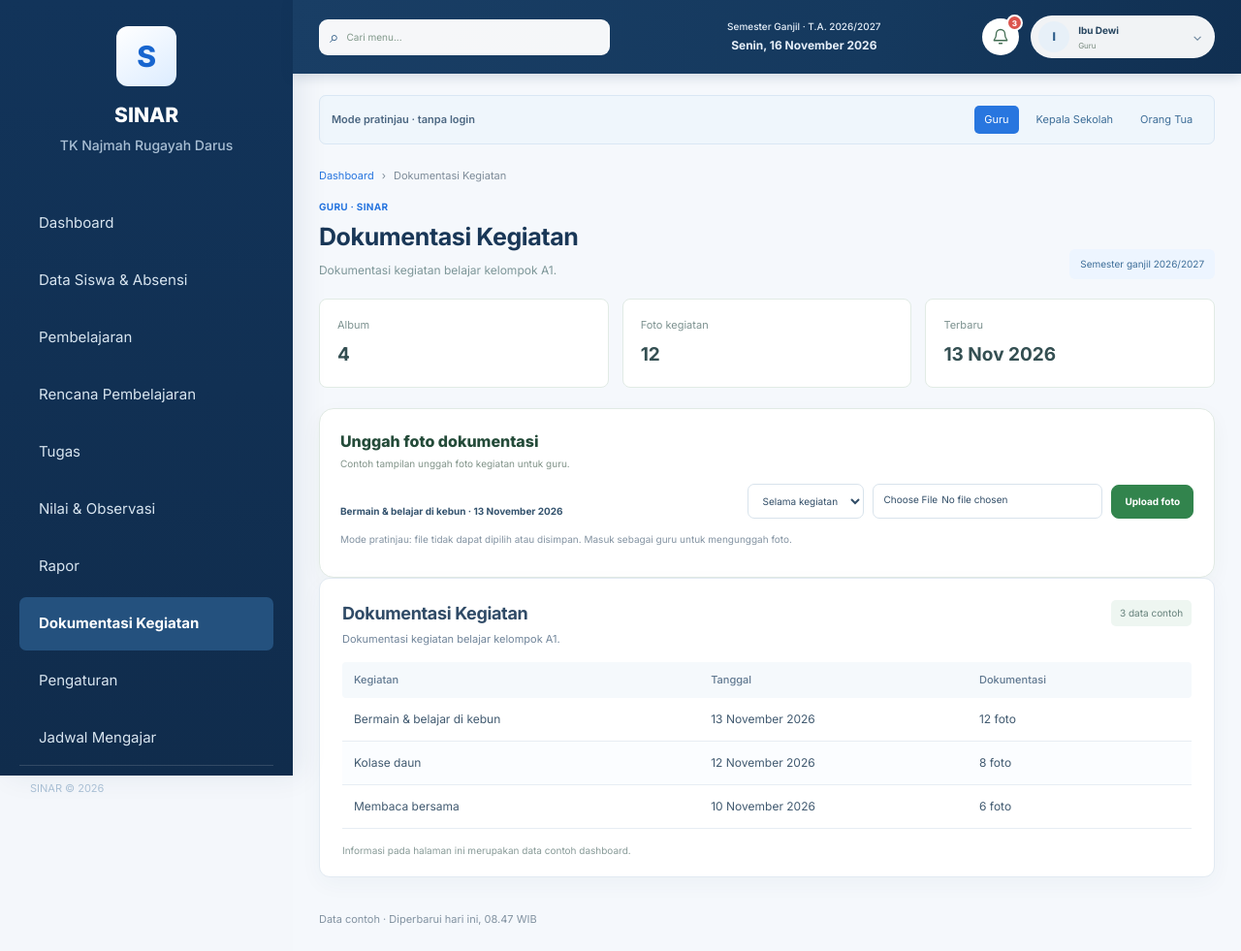
After one commit to Williamfs0409/SINAR-CONNECT, a Laravel app: page /dashboard/kegiatan in a window 1280 px wide. The commit adds this page. Shown: the whole page at 97% size. Run offline with Laravel 12, Linux system fonts and the light colour scheme; style sheets or scripts are compiled from the project's sources.

Commit message:
Menambahkan fitur upload dokumentasi -pratinjau

```diff
--- a/app/Http/Controllers/SchoolDataController.php
+++ b/app/Http/Controllers/SchoolDataController.php
@@ -755,7 +755,7 @@ class SchoolDataController extends Controller
                 'nama_lengkap' => 'Nama siswa', 'kategori' => 'Kategori', 'indikator' => 'Indikator',
                 'semester_1' => 'Ganjil', 'semester_2' => 'Genap',
             ]],
-            'kegiatan' => ['title' => 'Kegiatan Sekolah', 'description' => 'Kegiatan dan kelengkapan dokumentasi.', 'columns' => [
+            'kegiatan' => ['title' => 'Dokumentasi Kegiatan', 'description' => 'Foto kegiatan kelas yang diunggah guru dan dapat dilihat oleh orang tua siswa terkait.', 'columns' => [
                 'nama_kegiatan' => 'Kegiatan', 'jenis' => 'Jenis', 'tanggal' => 'Tanggal', 'lokasi' => 'Lokasi',
                 'kelas_terlibat' => 'Kelas', 'laporan_sebelum' => 'Sebelum', 'laporan_selama' => 'Selama',
                 'laporan_sesudah' => 'Sesudah',
--- a/resources/views/dashboard/content/parent.blade.php
+++ b/resources/views/dashboard/content/parent.blade.php
@@ -57,6 +57,6 @@
         <div class="role-panel-heading"><div><h2>Dokumentasi Kegiatan</h2><p>Cerita belajar Arka dari sekolah</p></div></div>
         <div class="role-document-card"><strong>Bermain &amp; Belajar di Kebun</strong><p>Mengenal tanaman bersama teman dan belajar merawat lingkungan.</p><small>12 foto · 13 November 2026</small><b>›</b></div>
         <div class="role-document-caption"><strong>Wali kelas: Ibu Dewi Puspita</strong><p>Dokumentasi hanya untuk orang tua yang terhubung dengan anak.</p></div>
-        <a class="role-link" href="#dokumentasi">Lihat dokumentasi →</a>
+        <a class="role-link" href="{{ route('dashboard.feature', ['section' => 'kegiatan']) }}">Lihat semua dokumentasi →</a>
     </section>
 </div>
--- a/resources/views/dashboard/content/teacher.blade.php
+++ b/resources/views/dashboard/content/teacher.blade.php
@@ -52,7 +52,7 @@
         <div class="role-progress-heading"><span>Kelengkapan draf rapor</span><strong>12 / 16 siswa</strong></div><div class="role-progress"><span style="width:75%"></span></div>
         <div class="role-note"><strong>Arka Pratama · Sosial emosional</strong><p>Mulai percaya diri bercerita dan membantu teman.</p></div>
         <div class="role-panel-foot"><span class="text-warning">4 observasi perlu dilengkapi</span><a href="#rapor">Lanjutkan rapor →</a></div>
-        <div id="dokumentasi" class="role-inline-row"><span><strong>Dokumentasi kegiatan</strong><small>12 foto · Bermain di kebun sekolah</small></span><a href="#dokumentasi">Kelola →</a></div>
+        <div id="dokumentasi" class="role-inline-row"><span><strong>Dokumentasi kegiatan</strong><small>12 foto · Bermain di kebun sekolah</small></span><a href="{{ route('dashboard.feature', ['section' => 'kegiatan']) }}">Kelola &amp; upload →</a></div>
     </section>
     <section id="pembelajaran" class="role-panel">
         <div class="role-panel-heading"><div><h2>Rencana Belajar &amp; Tugas</h2><p>Minggu ini · Tema Lingkunganku</p></div></div>
--- a/resources/views/dashboard/feature-actions.blade.php
+++ b/resources/views/dashboard/feature-actions.blade.php
@@ -303,7 +303,7 @@
 
 @if ($section === 'kegiatan' && $role === 'teacher')
     <section class="database-action-panel">
-        <div class="database-section-heading"><div><h2>Activity Photo Tracker</h2><p>Buat kegiatan kelas, lalu unggah foto sebelum, selama, atau sesudah kegiatan. Tidak menggunakan pelacakan GPS.</p></div></div>
+        <div class="database-section-heading"><div><h2>Unggah dokumentasi kegiatan</h2><p>Buat kegiatan kelas, lalu unggah foto sebelum, selama, atau sesudah kegiatan. Foto hanya dapat dilihat oleh pengguna yang terhubung dengan kelas terkait.</p></div></div>
         <form method="POST" action="{{ route('database.activity.store') }}" class="database-form-grid">
             @csrf
             <label>Kelas<select name="id_kelas" required>@foreach ($classOptions as $class)<option value="{{ $class->id_kelas }}">{{ $class->nama_kelas }} · {{ $class->kelompok }}</option>@endforeach</select></label>
@@ -314,7 +314,7 @@
             <label class="database-form-wide">Keterangan<textarea name="deskripsi" rows="3"></textarea></label>
             <div class="database-form-wide"><button class="database-button" type="submit">Buat kegiatan</button></div>
         </form>
-        <h3 class="database-subheading">Unggah foto kegiatan</h3>
+        <h3 class="database-subheading">Pilih kegiatan dan upload foto</h3>
         @foreach ($actions['activities'] ?? [] as $activity)
             <form method="POST" action="{{ route('database.activity.photo.store', ['activity' => $activity->id_kegiatan]) }}" enctype="multipart/form-data" class="database-inline-form">
                 @csrf
@@ -322,7 +322,7 @@
                 <select name="tahap"><option>Selama</option><option>Sebelum</option><option>Sesudah</option></select>
                 <input type="file" name="foto" accept="image/jpeg,image/png,image/webp" required>
                 <input name="keterangan" maxlength="255" placeholder="Keterangan foto">
-                <button class="database-button" type="submit">Unggah foto</button>
+                <button class="database-button" type="submit">Upload foto</button>
             </form>
         @endforeach
     </section>
--- a/resources/views/dashboard/feature.blade.php
+++ b/resources/views/dashboard/feature.blade.php
@@ -38,6 +38,10 @@
     @endforeach
 </section>
 
+@if ($dashboardSection === 'kegiatan')
+    @include('dashboard.preview-activity-documents')
+@endif
+
 <section class="role-panel role-feature-table-panel">
     <div class="role-panel-heading">
         <div>
--- a/resources/views/dashboard/parent.blade.php
+++ b/resources/views/dashboard/parent.blade.php
@@ -10,7 +10,7 @@
         ['id' => 'tabungan', 'label' => 'Tabungan Anak'],
         ['id' => 'tugas', 'label' => 'Tugas Anak'],
         ['id' => 'rapor', 'label' => 'Rapor Anak'],
-        ['id' => 'dokumentasi', 'label' => 'Dokumentasi Kegiatan'],
+        ['id' => 'kegiatan', 'label' => 'Dokumentasi Kegiatan'],
         ['id' => 'siswa', 'label' => 'Data Siswa'],
     ];
     $dashboardNotifications = [
@@ -25,7 +25,7 @@
         'tabungan' => ['description' => 'Riwayat setoran dan saldo tabungan anak.', 'stats' => [['Saldo saat ini', 'Rp850.000'], ['Setoran terakhir', 'Rp50.000'], ['Bulan ini', 'November']], 'columns' => ['Tanggal', 'Transaksi', 'Saldo'], 'rows' => [['10 November 2026', 'Setoran', 'Rp850.000'], ['10 Oktober 2026', 'Setoran Rp50.000', 'Rp800.000'], ['10 September 2026', 'Setoran Rp50.000', 'Rp750.000']]],
         'tugas' => ['description' => 'Tugas belajar anak yang dapat didampingi di rumah.', 'stats' => [['Tugas aktif', '2'], ['Tugas berikutnya', '17 Nov'], ['Sudah dikumpulkan', '3']], 'columns' => ['Nama tugas', 'Batas waktu', 'Status'], 'rows' => [['Kolase daun kering', '17 November · Seni & kreativitas', 'Belum dikumpulkan'], ['Bercerita bersama keluarga', '20 November · Bahasa', 'Belum dikumpulkan'], ['Mengenal tanaman', '13 November · Sains', 'Dikumpulkan']]],
         'rapor' => ['description' => 'Lihat ringkasan rapor dan perkembangan semester anak.', 'stats' => [['Periode', 'Semester ganjil'], ['Catatan tersedia', '4 aspek'], ['Status rapor', 'Berjalan']], 'columns' => ['Aspek', 'Perkembangan', 'Catatan guru'], 'rows' => [['Bahasa & literasi', 'Sesuai harapan', 'Senang mendengarkan cerita'], ['Sosial emosional', 'Sangat baik', 'Mulai percaya diri bercerita'], ['Motorik halus', 'Sesuai harapan', 'Aktif membuat kolase']]],
-        'dokumentasi' => ['description' => 'Foto dan cerita kegiatan belajar anak di sekolah.', 'stats' => [['Album tersedia', '4'], ['Foto terbaru', '12'], ['Diperbarui', '13 Nov 2026']], 'columns' => ['Kegiatan', 'Tanggal', 'Dokumentasi'], 'rows' => [['Bermain & belajar di kebun', '13 November 2026', '12 foto'], ['Kolase daun', '12 November 2026', '8 foto'], ['Membaca bersama', '10 November 2026', '6 foto']]],
+        'kegiatan' => ['description' => 'Foto dan cerita kegiatan belajar anak di sekolah.', 'stats' => [['Album tersedia', '4'], ['Foto terbaru', '12'], ['Diperbarui', '13 Nov 2026']], 'columns' => ['Kegiatan', 'Tanggal', 'Dokumentasi'], 'rows' => [['Bermain & belajar di kebun', '13 November 2026', '12 foto'], ['Kolase daun', '12 November 2026', '8 foto'], ['Membaca bersama', '10 November 2026', '6 foto']]],
         'siswa' => ['description' => 'Informasi siswa dan kelompok belajar yang terhubung ke akun orang tua.', 'stats' => [['Nama siswa', 'Arka Pratama'], ['Kelompok', 'A1 · Melati'], ['Wali kelas', 'Dewi Puspita']], 'columns' => ['Informasi siswa', 'Detail', 'Status'], 'rows' => [['Nama', 'Arka Pratama', 'Aktif'], ['Kelompok belajar', 'A1 · Melati', 'Tahun ajaran 2026/2027'], ['Wali kelas', 'Ibu Dewi Puspita', 'Terhubung']]],
     ];
 @endphp
--- /dev/null
+++ b/resources/views/dashboard/preview-activity-documents.blade.php
@@ -0,0 +1,36 @@
+@if ($dashboardRoleKey === 'teacher')
+    <section class="database-action-panel">
+        <div class="database-section-heading">
+            <div>
+                <h2>Unggah foto dokumentasi</h2>
+                <p>Contoh tampilan unggah foto kegiatan untuk guru.</p>
+            </div>
+        </div>
+        <div class="database-inline-form" aria-label="Simulasi unggah foto">
+            <strong>Bermain &amp; belajar di kebun · 13 November 2026</strong>
+            <select aria-label="Tahap kegiatan" disabled>
+                <option>Selama kegiatan</option>
+            </select>
+            <input type="file" aria-label="Pilih foto dokumentasi" accept="image/jpeg,image/png,image/webp" disabled>
+            <button class="database-button" type="button" disabled>Upload foto</button>
+        </div>
+        <p class="database-empty-note">Mode pratinjau: file tidak dapat dipilih atau disimpan. Masuk sebagai guru untuk mengunggah foto.</p>
+    </section>
+@else
+    <section class="database-action-panel">
+        <div class="database-section-heading">
+            <div>
+                <h2>Dokumentasi dari guru</h2>
+                <p>Contoh foto kegiatan yang dapat dilihat orang tua.</p>
+            </div>
+        </div>
+        <div class="database-photo-grid">
+            <article class="database-photo-card">
+                <img src="{{ asset('images/school-illustration.svg') }}" alt="Ilustrasi contoh kegiatan belajar di sekolah" loading="lazy">
+                <strong>Bermain &amp; belajar di kebun</strong>
+                <small>13 November 2026 · Contoh pratinjau</small>
+            </article>
+        </div>
+        <p class="database-empty-note">Ilustrasi ini hanya contoh. Masuk ke akun orang tua untuk melihat foto dokumentasi asli.</p>
+    </section>
+@endif
--- a/resources/views/dashboard/teacher.blade.php
+++ b/resources/views/dashboard/teacher.blade.php
@@ -10,7 +10,7 @@
         ['id' => 'tugas', 'label' => 'Tugas'],
         ['id' => 'nilai', 'label' => 'Nilai & Observasi'],
         ['id' => 'rapor', 'label' => 'Rapor'],
-        ['id' => 'dokumentasi', 'label' => 'Dokumentasi Kegiatan'],
+        ['id' => 'kegiatan', 'label' => 'Dokumentasi Kegiatan'],
         ['id' => 'pengaturan', 'label' => 'Pengaturan'],
         ['id' => 'jadwal', 'label' => 'Jadwal Mengajar'],
     ];
@@ -26,7 +26,7 @@
         'tugas' => ['description' => 'Daftar tugas belajar dan tindak lanjut kegiatan siswa.', 'stats' => [['Tugas aktif', '3'], ['Perlu ditinjau', '1'], ['Kelompok', 'A1']], 'columns' => ['Tugas', 'Kelompok', 'Status'], 'rows' => [['Kolase daun kering', 'A1 · Melati', 'Dibagikan'], ['Mengenal tanaman', 'A1 · Melati', 'Dikerjakan'], ['Bercerita tentang kebun', 'A1 · Melati', 'Menunggu hasil']]],
         'nilai' => ['description' => 'Catatan observasi perkembangan siswa di setiap aspek belajar.', 'stats' => [['Sesuai harapan', '12'], ['Perlu observasi', '4'], ['Aspek dinilai', '4']], 'columns' => ['Nama siswa', 'Aspek', 'Catatan'], 'rows' => [['Arka Pratama', 'Sosial emosional', 'Percaya diri bercerita'], ['Alva Putri', 'Bahasa & literasi', 'Mengikuti kegiatan'], ['Naufal Rizki', 'Motorik halus', 'Berkembang baik'], ['Rizky Saputra', 'Kemandirian', 'Perlu pendampingan']]],
         'rapor' => ['description' => 'Pantau kelengkapan draf rapor dan catatan perkembangan siswa.', 'stats' => [['Draf lengkap', '12 / 16'], ['Perlu dilengkapi', '4'], ['Periode', 'Semester ganjil']], 'columns' => ['Nama siswa', 'Kelengkapan', 'Status'], 'rows' => [['Arka Pratama', 'Lengkap', 'Tersimpan'], ['Alva Putri', 'Lengkap', 'Tersimpan'], ['Naufal Rizki', 'Perlu observasi', 'Proses'], ['Rizky Saputra', 'Perlu catatan', 'Proses']]],
-        'dokumentasi' => ['description' => 'Dokumentasi kegiatan belajar kelompok A1.', 'stats' => [['Album', '4'], ['Foto kegiatan', '12'], ['Terbaru', '13 Nov 2026']], 'columns' => ['Kegiatan', 'Tanggal', 'Dokumentasi'], 'rows' => [['Bermain & belajar di kebun', '13 November 2026', '12 foto'], ['Kolase daun', '12 November 2026', '8 foto'], ['Membaca bersama', '10 November 2026', '6 foto']]],
+        'kegiatan' => ['description' => 'Dokumentasi kegiatan belajar kelompok A1.', 'stats' => [['Album', '4'], ['Foto kegiatan', '12'], ['Terbaru', '13 Nov 2026']], 'columns' => ['Kegiatan', 'Tanggal', 'Dokumentasi'], 'rows' => [['Bermain & belajar di kebun', '13 November 2026', '12 foto'], ['Kolase daun', '12 November 2026', '8 foto'], ['Membaca bersama', '10 November 2026', '6 foto']]],
         'pengaturan' => ['description' => 'Informasi akun dan preferensi dashboard guru.', 'stats' => [['Peran', 'Guru'], ['Kelompok', 'A1 · Melati'], ['Status akun', 'Aktif']], 'columns' => ['Informasi', 'Nilai', 'Status'], 'rows' => [['Nama akun', $dashboardTeacherName, 'Terverifikasi'], ['Email', auth()->user()?->email ?? 'pratinjau@sinar.sch.id', 'Aktif'], ['Wali kelas', 'Kelompok A1 · Melati', 'Aktif']]],
         'jadwal' => ['description' => 'Jadwal kegiatan mengajar mingguan kelompok A1.', 'stats' => [['Sesi hari ini', '4'], ['Jam belajar', '07.30–10.00'], ['Kelompok', 'A1']], 'columns' => ['Waktu', 'Kegiatan mengajar', 'Persiapan'], 'rows' => [['07.30–08.00', 'Pembukaan & doa bersama', 'Rutin harian'], ['08.00–09.00', 'Belajar di kebun', 'Topi & alat siram'], ['09.00–09.30', 'Istirahat & makan', 'Cek bekal siswa'], ['09.30–10.00', 'Refleksi & persiapan pulang', 'Catatan observasi']]],
     ];
```
Also changed, not shown: 1 other file.
